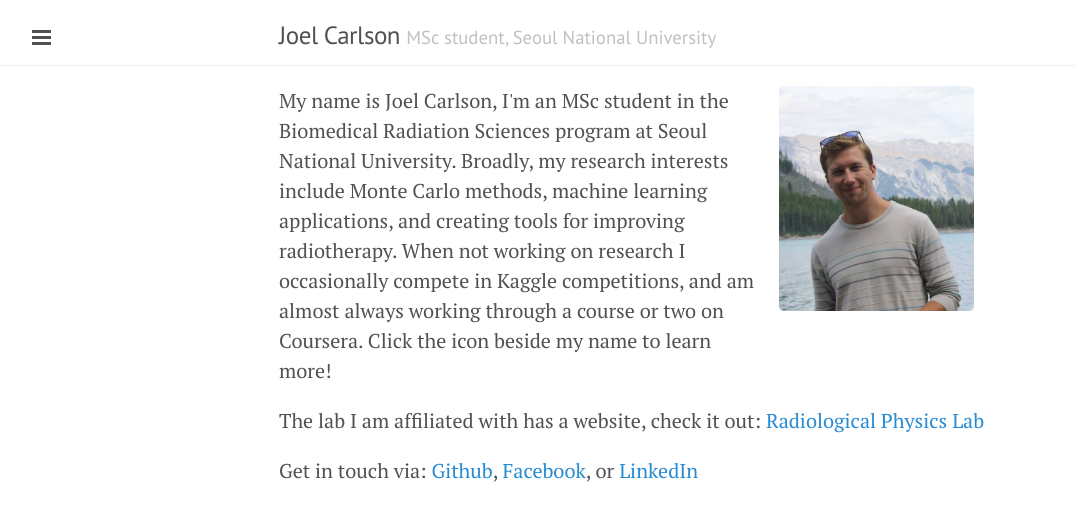
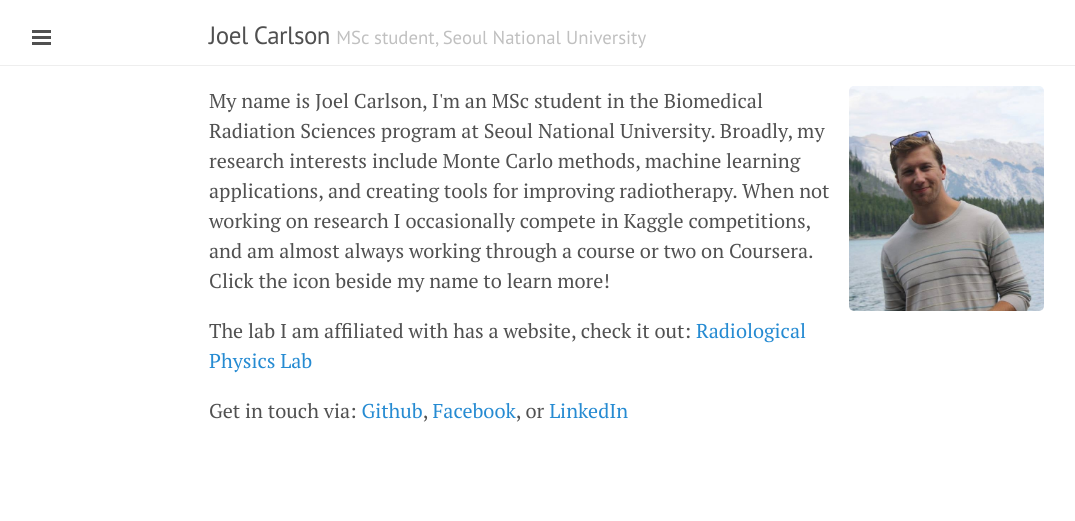
Before and after one commit to joelcarlson/joelcarlson.github.io, a Jekyll site: the page built from index.html, in a window 1280 px wide. Shown: the top 521 px of the page, without its empty margins (1-1076 px from the left). Built offline with Jekyll 4.4.1, drawn with Linux system fonts in a browser that asks for light colours; Markdown is read by kramdown in place of the engine named in the settings; the list of posts is cut into pages by our own code.

Commit message:
Update lanyon.css
lanyone css second conatiner max width to 40 from 32
third from 38 to 45

```diff
--- a/public/css/lanyon.css
+++ b/public/css/lanyon.css
@@ -84,12 +84,12 @@ h1 {
 }
 @media (min-width: 38rem) {
   .container {
-    max-width: 32rem;
+    max-width: 40rem;
   }
 }
 @media (min-width: 56rem) {
   .container {
-    max-width: 38rem;
+    max-width: 45rem;
   }
 }
 
```
